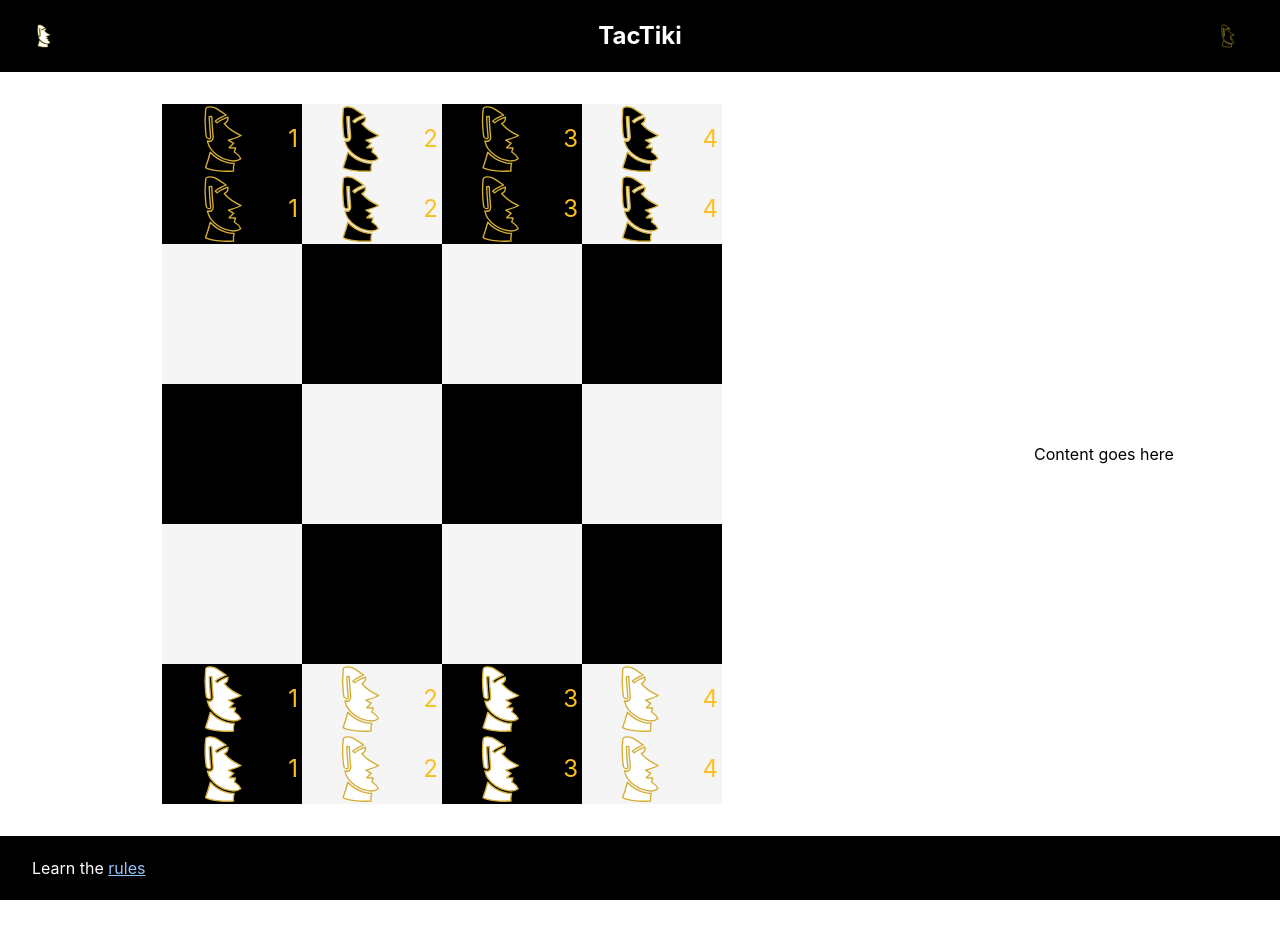
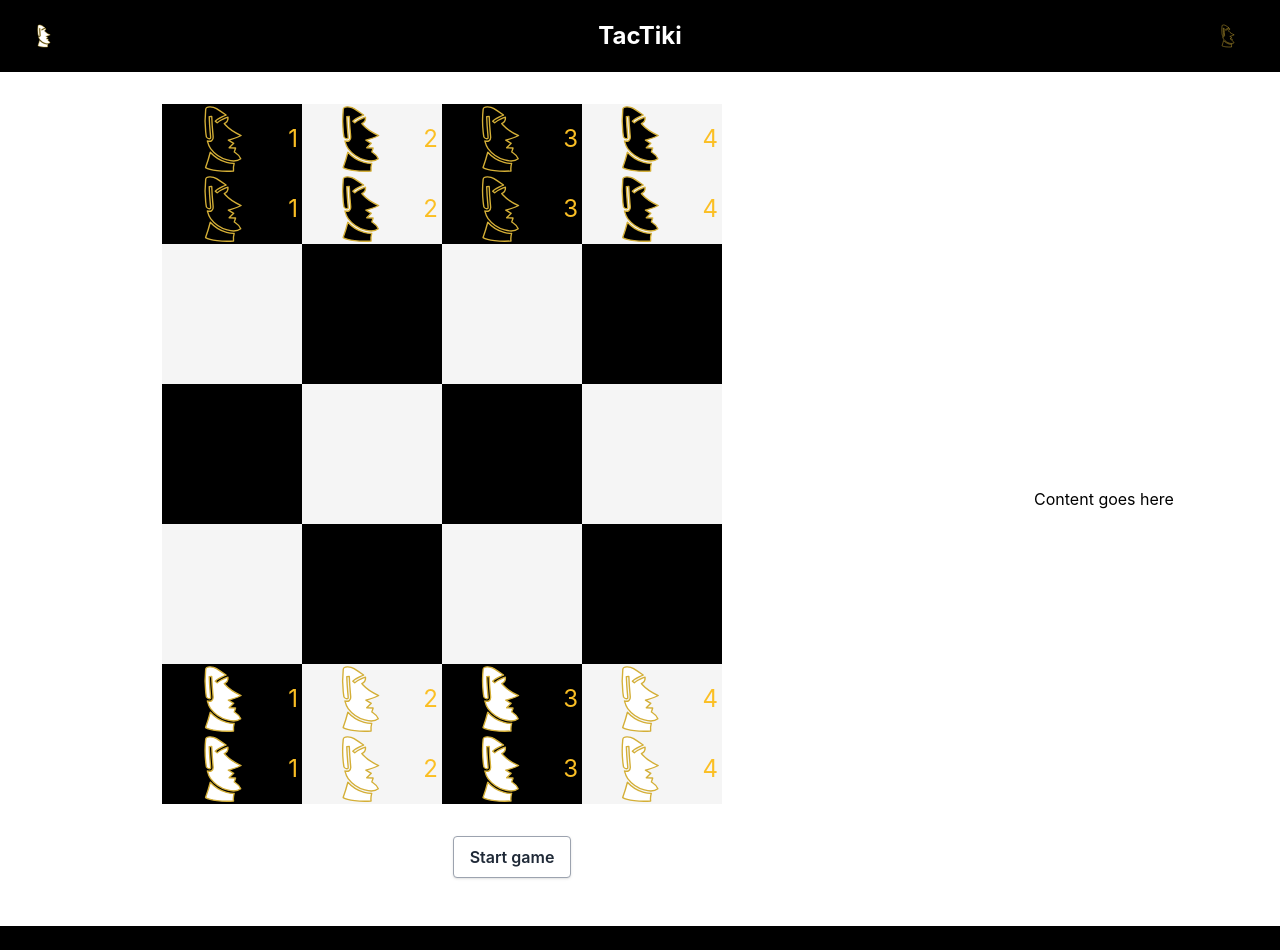
Before and after one commit to sjwarner/tactiki-frontend, a React (Create React App) app: page /local-multiplayer in a window 1280 px wide. Shown: the top 950 px of the page. Before the commit the page ends 900 px from the top, so only its background shows below. Built offline with nearby package versions, Linux system fonts and the light colour scheme; some icons are missing.

Commit message:
Add caption, win condition logic, and better size styling for empty squares

```diff
--- a/src/App.css
+++ b/src/App.css
@@ -15,6 +15,7 @@
 }
 
 .content {
+  height: 100%;
   width: 100%;
 }
 
@@ -23,6 +24,7 @@
 }
 
 .square {
+  max-height: 140px;
   width: 20%;
 }
 
--- a/src/game/components/BoardSquare/BoardSquare.jsx
+++ b/src/game/components/BoardSquare/BoardSquare.jsx
@@ -1,5 +1,6 @@
 import React from "react";
 import { renderPiece } from "../../logic/utils";
+import Empty from "../Pieces/Empty";
 
 const BoardSquare = ({ colour, pieces, selected, valid, onClick }) => {
   return (
@@ -9,7 +10,11 @@ const BoardSquare = ({ colour, pieces, selected, valid, onClick }) => {
       } ${valid ? "square-valid" : ""} `}
       onClick={onClick}
     >
-      {pieces.map((piece, index) => renderPiece(piece, pieces.length, index))}
+      {pieces.length ? (
+        pieces.map((piece, index) => renderPiece(piece, pieces.length, index))
+      ) : (
+        <Empty />
+      )}
     </div>
   );
 };
--- a/src/game/components/BoardSquares/BoardSquares.jsx
+++ b/src/game/components/BoardSquares/BoardSquares.jsx
@@ -6,9 +6,17 @@ import TurnMove from "../../logic/TurnMove";
 import { calculateValidMoves, isArrayInArray } from "../../logic/utils";
 import Pieces from "../../logic/Pieces";
 
-const BoardSquares = ({ gameState, setGameState }) => {
-  const [playerTurn, setPlayerTurn] = useState(Players.WHITE);
-  const [turnMoveNumber, setTurnMoveNumber] = useState(TurnMove.ONE);
+const BoardSquares = ({
+  gameState,
+  setGameState,
+  inProgress,
+  setInProgress,
+  playerTurn,
+  setPlayerTurn,
+  turnMoveNumber,
+  setTurnMoveNumber,
+  setWinner,
+}) => {
   const [validMoves, setValidMoves] = useState([]);
   const [originRank, setOriginRank] = useState(null);
   const [originFile, setOriginFile] = useState(null);
@@ -51,9 +59,6 @@ const BoardSquares = ({ gameState, setGameState }) => {
     if (isArrayInArray(validMoves, [destinationRank, destinationFile])) {
       let tmp = gameState;
 
-      // TODO: Win condition check
-      // If back row has 4 totems in player colour...
-
       tmp[destinationRank][destinationFile].unshift(
         gameState[originRank][originFile][0]
       );
@@ -62,6 +67,32 @@ const BoardSquares = ({ gameState, setGameState }) => {
       setOriginRank(null);
       setOriginFile(null);
       setValidMoves([]);
+
+      if (
+        playerTurn === Players.WHITE &&
+        gameState[0]
+          .map(
+            (totem) =>
+              totem.length === 4 &&
+              totem.every((tiki) => tiki.colour === Pieces.WHITE_MOAI)
+          )
+          .includes(true)
+      ) {
+        setWinner(Players.WHITE);
+      }
+
+      if (
+        playerTurn === Players.BLACK &&
+        gameState[4]
+          .map(
+            (totem) =>
+              totem.length === 4 &&
+              totem.every((tiki) => tiki.colour === Pieces.BLACK_MOAI)
+          )
+          .includes(true)
+      ) {
+        setWinner(Players.BLACK);
+      }
 
       if (turnMoveNumber === TurnMove.ONE) {
         setTurnMoveNumber(TurnMove.TWO);
--- a/src/game/components/LocalBoard/LocalBoard.jsx
+++ b/src/game/components/LocalBoard/LocalBoard.jsx
@@ -2,14 +2,22 @@ import React, { useState } from "react";
 // import useSound from "use-sound";
 
 import BoardSquares from "../BoardSquares/BoardSquares";
+import LocalBoardCaption from "../LocalBoardCaption/LocalBoardCaption";
 import BoardSidePane from "../SidePane/BoardSidePane/BoardSidePane";
 
 import { InitialGameStateWhite } from "../../logic/InitialGameState";
+import Players from "../../logic/Players";
+import TurnMove from "../../logic/TurnMove";
 
 // import moveSfx from "../../../sounds/move.wav";
 
 const LocalBoard = () => {
   // const [playMoveSound] = useSound(moveSfx);
+
+  const [inProgress, setInProgress] = useState(false);
+  const [playerTurn, setPlayerTurn] = useState(Players.WHITE);
+  const [turnMoveNumber, setTurnMoveNumber] = useState(TurnMove.ONE);
+  const [winner, setWinner] = useState(undefined);
 
   // Stringify hack to deep clone InitialGameState - avoids mutation.
   const [gameState, setGameState] = useState(
@@ -20,7 +28,26 @@ const LocalBoard = () => {
     <>
       <div className="board flex flex-row m-auto">
         <div className="content">
-          <BoardSquares gameState={gameState} setGameState={setGameState} />
+          <BoardSquares
+            gameState={gameState}
+            setGameState={setGameState}
+            inProgress={inProgress}
+            setInProgress={setInProgress}
+            playerTurn={playerTurn}
+            setPlayerTurn={setPlayerTurn}
+            turnMoveNumber={turnMoveNumber}
+            setTurnMoveNumber={setTurnMoveNumber}
+            setWinner={setWinner}
+          />
+          <LocalBoardCaption
+            inProgress={inProgress}
+            setInProgress={setInProgress}
+            winner={winner}
+            setWinner={setWinner}
+            setGameState={setGameState}
+            playerTurn={playerTurn}
+            turnMoveNumber={turnMoveNumber}
+          />
         </div>
       </div>
       <BoardSidePane />
--- /dev/null
+++ b/src/game/components/LocalBoardCaption/LocalBoardCaption.jsx
@@ -0,0 +1,47 @@
+import React from "react";
+import Caption from "../../../general/components/Caption/Caption";
+import Button from "../../../general/components/Button/Button";
+
+import Players from "../../logic/Players";
+import { InitialGameStateWhite } from "../../logic/InitialGameState";
+
+const LocalBoardCaption = ({
+  inProgress,
+  setInProgress,
+  winner,
+  setWinner,
+  setGameState,
+  playerTurn,
+  turnMoveNumber,
+}) => {
+  const resetGame = () => {
+    setInProgress(true);
+    setWinner(null);
+
+    setGameState(JSON.parse(JSON.stringify(InitialGameStateWhite)));
+  };
+
+  return (
+    <div className="mt-4 mb-4">
+      {winner && (
+        <Caption>
+          🎉 {winner === Players.WHITE ? "Player One" : "Player Two"} won! 🎉
+        </Caption>
+      )}
+      {inProgress && (
+        <Caption>
+          {playerTurn === Players.WHITE ? "White" : "Black"}'s turn.
+        </Caption>
+      )}
+      {!inProgress && (
+        <div className="flex flex-row mb-4">
+          <Button onClick={() => resetGame()}>
+            {winner ? "Play again?" : "Start game"}
+          </Button>
+        </div>
+      )}
+    </div>
+  );
+};
+
+export default LocalBoardCaption;
--- /dev/null
+++ b/src/general/components/Button/Button.jsx
@@ -0,0 +1,15 @@
+import React from "react";
+
+const Button = ({ className, onClick, disabled, children }) => {
+  return (
+    <button
+      className={`block m-auto mt-4 bg-white hover:bg-gray-100 text-gray-800 font-semibold py-2 px-4 border border-gray-400 rounded shadow disabled:cursor-not-allowed disabled:opacity-50 ${className}`}
+      onClick={onClick}
+      disabled={disabled}
+    >
+      {children}
+    </button>
+  );
+};
+
+export default Button;
--- /dev/null
+++ b/src/general/components/Caption/Caption.jsx
@@ -0,0 +1,11 @@
+import React from "react";
+
+const Caption = ({ children }) => {
+  return (
+    <span className="block m-auto mt-4 bg-white text-gray-800 py-2 px-4">
+      {children}
+    </span>
+  );
+};
+
+export default Caption;
```
